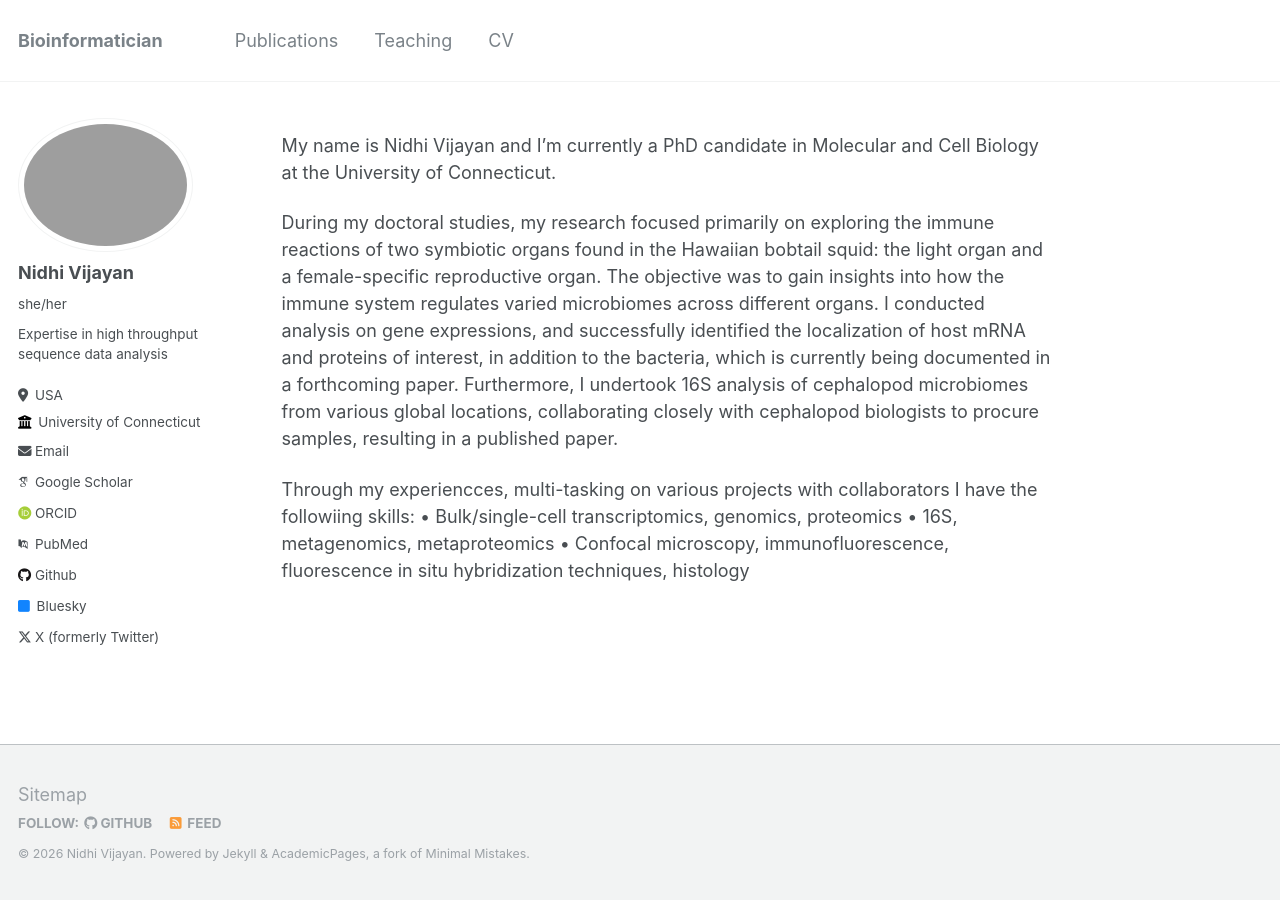
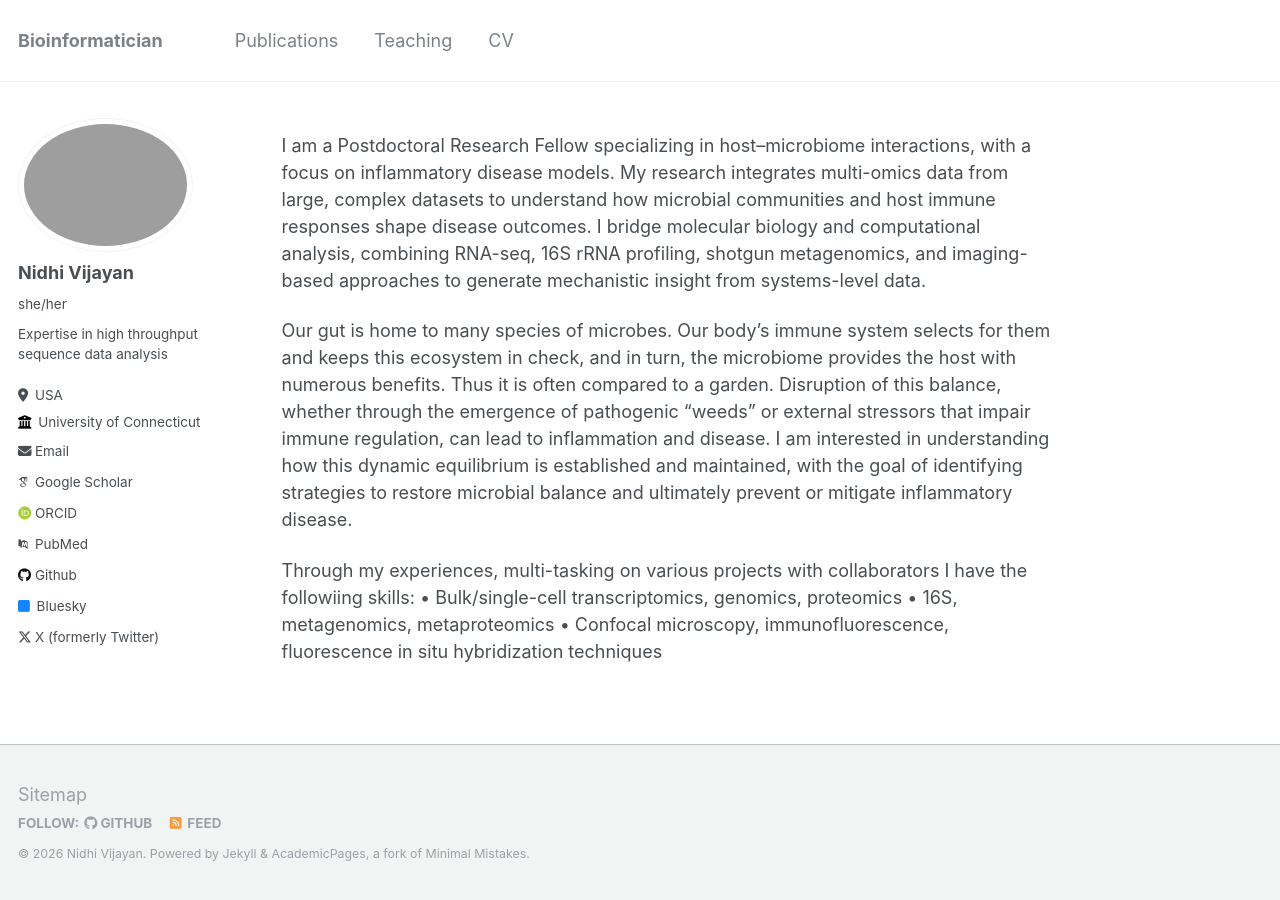
Before and after one commit to nidhivijayan/nidhivijayan.github.io, a Jekyll site: the page built from _pages/about.md, in a window 1280 px wide. Built offline with Jekyll 4.4.1, drawn with Linux system fonts in a browser that asks for light colours; some web fonts are replaced.

Commit message:
Revise about page with updated bio and skills
Updated professional information and research focus, correcting typos and enhancing clarity.

```diff
--- a/_pages/about.md
+++ b/_pages/about.md
@@ -7,11 +7,11 @@ redirect_from:
   - /about.html
 ---
 
-My name is Nidhi Vijayan and I’m currently a PhD candidate in Molecular and Cell Biology at the University of Connecticut.
+I am a Postdoctoral Research Fellow specializing in host–microbiome interactions, with a focus on inflammatory disease models. My research integrates multi-omics data from large, complex datasets to understand how microbial communities and host immune responses shape disease outcomes. I bridge molecular biology and computational analysis, combining RNA-seq, 16S rRNA profiling, shotgun metagenomics, and imaging-based approaches to generate mechanistic insight from systems-level data.
 
-During my doctoral studies, my research focused primarily on exploring the immune reactions of two symbiotic organs found in the Hawaiian bobtail squid: the light organ and a female-specific reproductive organ. The objective was to gain insights into how the immune system regulates varied microbiomes across different organs. I conducted analysis on gene expressions, and successfully identified the localization of host mRNA and proteins of interest, in addition to the bacteria, which is currently being documented in a forthcoming paper. Furthermore, I undertook 16S analysis of cephalopod microbiomes from various global locations, collaborating closely with cephalopod biologists to procure samples, resulting in a published paper.
+Our gut is home to many species of microbes. Our body's immune system selects for them and keeps this ecosystem in check, and in turn, the microbiome provides the host with numerous benefits. Thus it is often compared to a garden. Disruption of this balance, whether through the emergence of pathogenic “weeds” or external stressors that impair immune regulation, can lead to inflammation and disease. I am interested in understanding how this dynamic equilibrium is established and maintained, with the goal of identifying strategies to restore microbial balance and ultimately prevent or mitigate inflammatory disease.
 
-Through my experiencces, multi-tasking on various projects with collaborators I have the followiing skills:
+Through my experiences, multi-tasking on various projects with collaborators I have the followiing skills:
 •	Bulk/single-cell transcriptomics, genomics, proteomics
 •	16S, metagenomics, metaproteomics
-•	Confocal microscopy, immunofluorescence, fluorescence in situ hybridization techniques, histology
+•	Confocal microscopy, immunofluorescence, fluorescence in situ hybridization techniques
```
